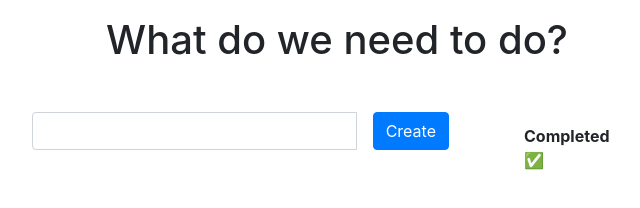
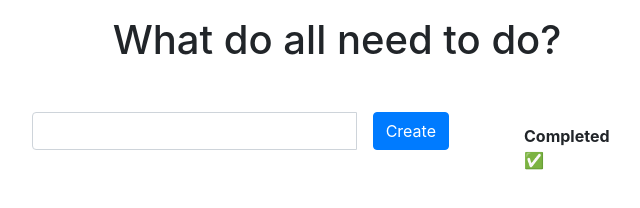
Before and after one commit to Abid-Amjad/todo-app, a website: page public/index.html in a window 1280 px wide. Shown: the whole page, without its empty margins (303-943 px from the left). Drawn offline with nearby package versions, Linux system fonts and the light colour scheme; no server answers.

Commit message:
todoupdate

```diff
--- a/public/index.html
+++ b/public/index.html
@@ -10,7 +10,7 @@
   </head>
   <body>
     <div class="container mt-3 w-50">
-      <h1 class="mb-5 text-center">What do we  need to do? </h1>
+      <h1 class="mb-5 text-center">What do all need to do? </h1>
       <div class="row">
         <div class="col-9 pr-5">
           <div class="input-group mb-3">
```
